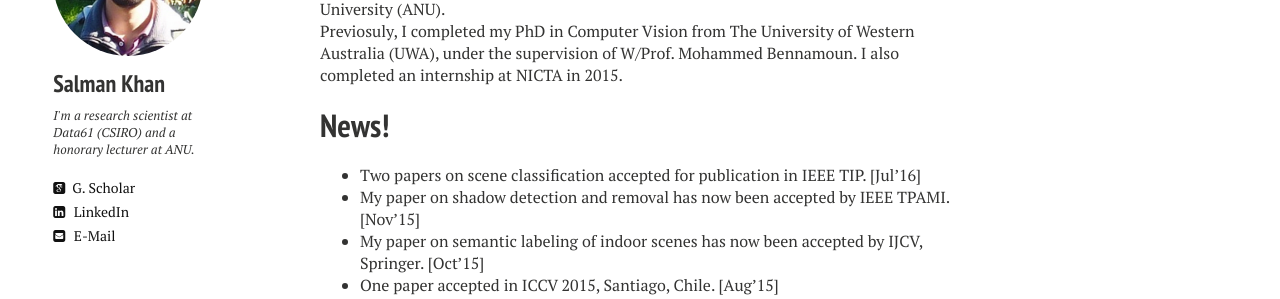
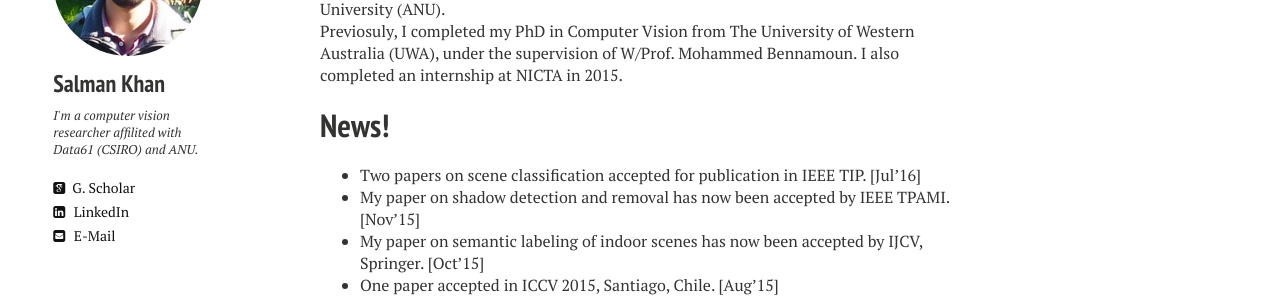
Before and after one commit to awaisrauf/salman-h-khan.github.io, a Jekyll site: the page built from index.md, in a window 1280 px wide. Shown: the part 417-716 px from the top of the page. Built offline with Jekyll 4.4.1, drawn with Linux system fonts in a browser that asks for light colours; nearby versions of some CDN libraries.

Commit message:
Update _config.yml

```diff
--- a/_config.yml
+++ b/_config.yml
@@ -7,7 +7,7 @@ url:              https://salman-h-khan.github.io
 owner:
   name:           Salman Khan
   avatar:         salman.png
-  bio:            I'm a research scientist at Data61 (CSIRO) and a honorary lecturer at ANU.
+  bio:            I'm a computer vision researcher affilited with Data61 (CSIRO) and ANU.
   email:          salman.khan@data61.csiro.au
   # Social networking links are used in author-bio sidebar. Update and remove as you like.
   #twitter: jponttuset
```
